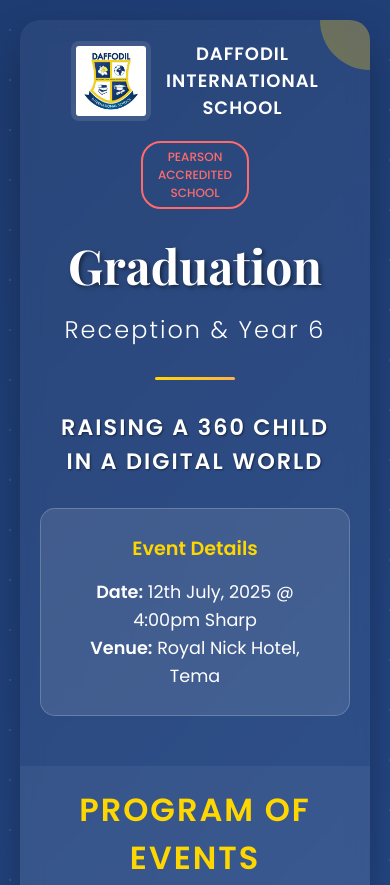
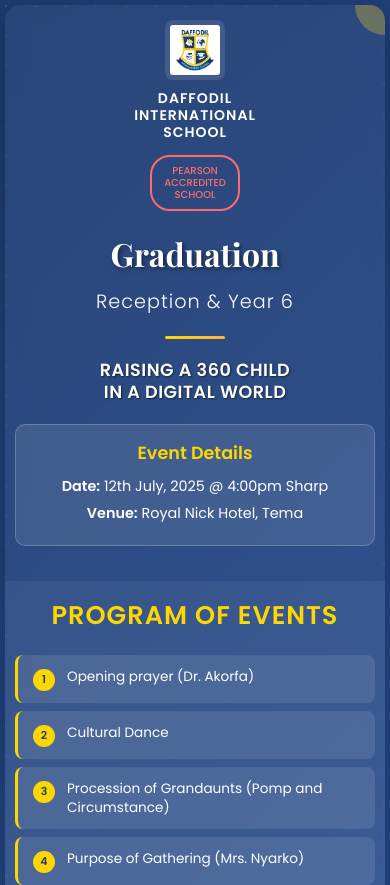
Before and after one commit to JonathanM-A/graduation_flyer, a plain HTML site: page index.html in a window 390 px wide. Shown: the top 885 px of the page. Drawn offline with nearby package versions, Linux system fonts and the light colour scheme.

Commit message:
Update index.html

```diff
--- a/index.html
+++ b/index.html
@@ -20,6 +20,7 @@
             min-height: 100vh;
             position: relative;
             overflow-x: hidden;
+            padding: 10px;
         }
 
         .background-pattern {
@@ -31,44 +32,46 @@
             background-image:
                 radial-gradient(circle at 20% 20%, rgba(255, 255, 255, 0.1) 1px, transparent 1px),
                 radial-gradient(circle at 80% 80%, rgba(255, 255, 255, 0.1) 1px, transparent 1px);
-            background-size: 50px 50px;
+            background-size: 30px 30px;
             z-index: 1;
         }
 
         .container {
-            max-width: 800px;
+            max-width: 100%;
             margin: 0 auto;
             position: relative;
             z-index: 2;
             background: rgba(255, 255, 255, 0.05);
             backdrop-filter: blur(10px);
-            border-radius: 20px;
+            border-radius: 15px;
             overflow: hidden;
-            box-shadow: 0 20px 40px rgba(0, 0, 0, 0.3);
+            box-shadow: 0 10px 30px rgba(0, 0, 0, 0.3);
         }
 
         .header {
-            padding: 30px 40px;
+            padding: 20px 15px;
             text-align: center;
             position: relative;
         }
 
         .school-info {
             display: flex;
-            justify-content: space-between;
+            flex-direction: column;
             align-items: center;
-            margin-bottom: 30px;
+            gap: 15px;
+            margin-bottom: 25px;
         }
 
         .school-logo {
             display: flex;
+            flex-direction: column;
             align-items: center;
-            gap: 15px;
+            gap: 10px;
         }
 
         .crest-image {
-            width: 80px;
-            height: 80px;
+            width: 60px;
+            height: 60px;
             object-fit: contain;
             border-radius: 8px;
             background: rgba(255, 255, 255, 0.1);
@@ -77,132 +80,141 @@
 
         .school-name {
             color: white;
-            font-size: 18px;
+            font-size: 14px;
+            font-weight: 600;
+            text-transform: uppercase;
+            letter-spacing: 1px;
+            text-align: center;
+            line-height: 1.2;
+        }
+
+        .accreditation {
+            color: #ff6b6b;
+            font-size: 10px;
+            font-weight: 500;
+            border: 2px solid #ff6b6b;
+            padding: 8px 12px;
+            border-radius: 20px;
+            text-transform: uppercase;
+            text-align: center;
+            line-height: 1.2;
+        }
+
+        .title {
+            font-family: 'Playfair Display', serif;
+            font-size: 2.5rem;
+            font-weight: 700;
+            color: white;
+            margin: 15px 0;
+            text-shadow: 2px 2px 4px rgba(0, 0, 0, 0.5);
+            line-height: 1.1;
+        }
+
+        .subtitle {
+            font-size: 1.2rem;
+            color: white;
+            margin-bottom: 20px;
+            font-weight: 300;
+            letter-spacing: 1px;
+        }
+
+        .decorative-line {
+            width: 60px;
+            height: 3px;
+            background: linear-gradient(90deg, #ffd700, #ffb347);
+            margin: 0 auto 20px;
+            border-radius: 2px;
+        }
+
+        .theme {
+            font-size: 1.3rem;
+            color: white;
+            font-weight: 600;
+            margin: 20px 0;
+            text-transform: uppercase;
+            letter-spacing: 1px;
+            text-shadow: 1px 1px 2px rgba(0, 0, 0, 0.5);
+            line-height: 1.3;
+        }
+
+        .event-details {
+            background: rgba(255, 255, 255, 0.1);
+            padding: 15px;
+            border-radius: 10px;
+            margin: 20px 0;
+            border: 1px solid rgba(255, 255, 255, 0.2);
+        }
+
+        .event-details h3 {
+            color: #ffd700;
+            font-size: 1.1rem;
+            margin-bottom: 10px;
+            font-weight: 600;
+        }
+
+        .event-details p {
+            color: white;
+            font-size: 0.95rem;
+            line-height: 1.5;
+            margin-bottom: 5px;
+        }
+
+        .program {
+            padding: 20px 15px;
+            background: rgba(255, 255, 255, 0.05);
+        }
+
+        .program h2 {
+            color: #ffd700;
+            font-size: 1.6rem;
+            text-align: center;
+            margin-bottom: 20px;
             font-weight: 600;
             text-transform: uppercase;
             letter-spacing: 1px;
         }
 
-        .accreditation {
-            color: #ff6b6b;
-            font-size: 12px;
-            font-weight: 500;
-            border: 2px solid #ff6b6b;
-            padding: 5px 15px;
-            border-radius: 20px;
-            text-transform: uppercase;
-        }
-
-        .title {
-            font-family: 'Playfair Display', serif;
-            font-size: 4rem;
-            font-weight: 700;
-            color: white;
-            margin: 20px 0;
-            text-shadow: 2px 2px 4px rgba(0, 0, 0, 0.5);
-            line-height: 1.1;
-        }
-
-        .subtitle {
-            font-size: 1.5rem;
-            color: white;
-            margin-bottom: 30px;
-            font-weight: 300;
-            letter-spacing: 2px;
-        }
-
-        .decorative-line {
-            width: 80px;
-            height: 3px;
-            background: linear-gradient(90deg, #ffd700, #ffb347);
-            margin: 0 auto 30px;
-            border-radius: 2px;
-        }
-
-        .theme {
-            font-size: 1.8rem;
-            color: white;
-            font-weight: 600;
-            margin: 30px 0;
-            text-transform: uppercase;
-            letter-spacing: 3px;
-            text-shadow: 1px 1px 2px rgba(0, 0, 0, 0.5);
-        }
-
-        .event-details {
-            background: rgba(255, 255, 255, 0.1);
-            padding: 25px;
-            border-radius: 15px;
-            margin: 30px 0;
-            border: 1px solid rgba(255, 255, 255, 0.2);
-        }
-
-        .event-details h3 {
-            color: #ffd700;
-            font-size: 1.2rem;
-            margin-bottom: 15px;
-            font-weight: 600;
-        }
-
-        .event-details p {
-            color: white;
-            font-size: 1.1rem;
-            line-height: 1.6;
-        }
-
-        .program {
-            padding: 40px;
-            background: rgba(255, 255, 255, 0.05);
-        }
-
-        .program h2 {
-            color: #ffd700;
-            font-size: 2rem;
-            text-align: center;
-            margin-bottom: 30px;
-            font-weight: 600;
-            text-transform: uppercase;
-            letter-spacing: 2px;
-        }
-
         .program-list {
             display: grid;
-            gap: 12px;
+            gap: 8px;
         }
 
         .program-item {
             display: flex;
-            align-items: center;
-            padding: 15px 20px;
+            align-items: flex-start;
+            padding: 12px 15px;
             background: rgba(255, 255, 255, 0.1);
-            border-radius: 10px;
-            border-left: 4px solid #ffd700;
+            border-radius: 8px;
+            border-left: 3px solid #ffd700;
             transition: all 0.3s ease;
         }
 
         .program-item:hover {
             background: rgba(255, 255, 255, 0.15);
-            transform: translateX(5px);
+            transform: translateX(3px);
         }
 
         .program-number {
             background: #ffd700;
             color: #1e3c72;
-            width: 30px;
-            height: 30px;
+            width: 25px;
+            height: 25px;
             border-radius: 50%;
             display: flex;
             align-items: center;
             justify-content: center;
             font-weight: 600;
-            font-size: 14px;
-            margin-right: 15px;
+            font-size: 12px;
+            margin-right: 12px;
+            flex-shrink: 0;
+            margin-top: 2px;
         }
 
         .program-text {
             color: white;
-            font-size: 1rem;
+            font-size: 0.9rem;
             line-height: 1.4;
+            flex: 1;
         }
 
         .special-item {
@@ -212,63 +224,136 @@
 
         .golden-ribbon {
             position: absolute;
-            width: 100px;
-            height: 100px;
+            width: 60px;
+            height: 60px;
             background: linear-gradient(45deg, #ffd700, #ffb347);
             border-radius: 50%;
-            top: -50px;
-            right: -50px;
+            top: -30px;
+            right: -30px;
             opacity: 0.3;
         }
 
         .golden-ribbon-left {
             position: absolute;
-            width: 150px;
-            height: 150px;
+            width: 80px;
+            height: 80px;
             background: linear-gradient(45deg, #ffd700, #ffb347);
             border-radius: 50%;
-            bottom: -75px;
-            left: -75px;
+            bottom: -40px;
+            left: -40px;
             opacity: 0.2;
         }
 
         .footer {
             text-align: center;
-            padding: 30px 40px;
+            padding: 20px 15px;
             background: rgba(0, 0, 0, 0.3);
             color: white;
         }
 
         .class-year {
-            font-size: 1.2rem;
+            font-size: 1.1rem;
             font-weight: 300;
-            letter-spacing: 3px;
+            letter-spacing: 2px;
             text-transform: uppercase;
             opacity: 0.8;
         }
 
-        @media (max-width: 768px) {
+        /* Improved mobile responsiveness */
+        @media (max-width: 480px) {
+            body {
+                padding: 5px;
+            }
+
             .title {
-                font-size: 3rem;
+                font-size: 2rem;
             }
 
             .theme {
-                font-size: 1.4rem;
-                letter-spacing: 2px;
+                font-size: 1.1rem;
+                letter-spacing: 0.5px;
             }
 
-            .container {
-                margin: 20px;
+            .program-text {
+                font-size: 0.85rem;
             }
 
-            .school-info {
-                flex-direction: column;
-                gap: 20px;
+            .program-number {
+                width: 22px;
+                height: 22px;
+                font-size: 11px;
             }
 
-            .program,
+            .event-details p {
+                font-size: 0.9rem;
+            }
+
             .header {
-                padding: 20px;
+                padding: 15px 10px;
+            }
+
+            .program {
+                padding: 15px 10px;
+            }
+        }
+
+        /* Extra small screens */
+        @media (max-width: 360px) {
+            .title {
+                font-size: 1.8rem;
+            }
+
+            .theme {
+                font-size: 1rem;
+            }
+
+            .program-text {
+                font-size: 0.8rem;
+            }
+
+            .program-item {
+                padding: 10px 12px;
+            }
+
+            .program-number {
+                width: 20px;
+                height: 20px;
+                font-size: 10px;
+                margin-right: 10px;
+            }
+        }
+
+        /* Landscape orientation on mobile */
+        @media (max-height: 500px) and (orientation: landscape) {
+            .title {
+                font-size: 2rem;
+                margin: 10px 0;
+            }
+
+            .theme {
+                font-size: 1.1rem;
+                margin: 15px 0;
+            }
+
+            .header {
+                padding: 15px;
+            }
+
+            .program {
+                padding: 15px;
+            }
+        }
+
+        /* Touch-friendly tap targets */
+        .program-item {
+            min-height: 44px;
+        }
+
+        /* Optimize for high-density screens */
+        @media (-webkit-min-device-pixel-ratio: 2), (min-resolution: 192dpi) {
+            .crest-image {
+                image-rendering: -webkit-optimize-contrast;
+                image-rendering: crisp-edges;
             }
         }
     </style>
```
